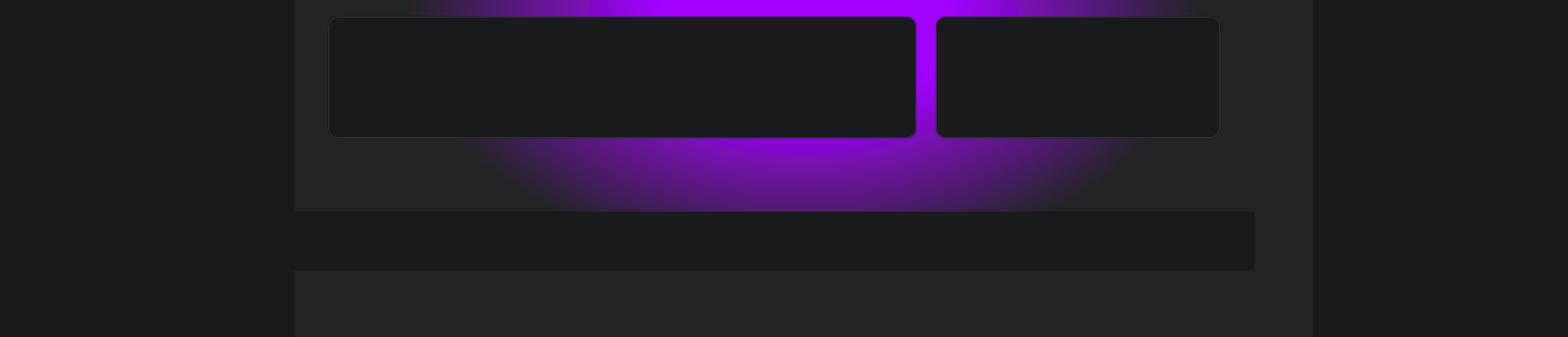
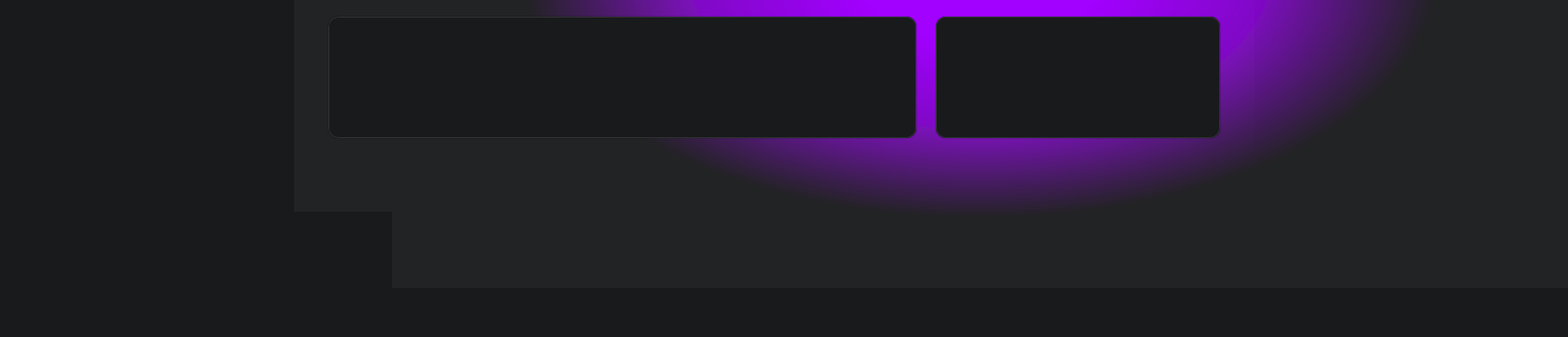
Before and after one commit to SamuelToledo123/ImSamuelToledo.github.io, a plain HTML site: page index.html in a window 1280 px wide. Shown: the part 546-890 px from the top of the page at 98% size, 1600 px wide, since content can reach past the window. After the commit the page ends 840 px from the top, so only its background shows below. Drawn offline with Linux system fonts and the light colour scheme.

Commit message:
fixed gradiant?

```diff
--- a/index.html
+++ b/index.html
@@ -94,8 +94,9 @@
 
 </main>
 
-<div class="gradient"></div>
-
+<div class="gradient-container">
+    <div class="gradient"></div>
+</div>
 <footer class="footer">
     <div class="footer-text">
     </div>
--- a/style.css
+++ b/style.css
@@ -135,13 +135,23 @@ body {
 
 }
 
+.gradient-container {
+    position: absolute;
+    display: flex;
+    justify-content: end;
+    align-items: end;
+    top: 200px;
+    left: 400px;
+    padding: 0;
+    margin: 0;
+}
+
+
  .gradient {
-    width: 65rem;
+    width:75rem;
     height: 40rem;
-    margin:200px 500px;
     /* background-image: radial-gradient(rgb(243, 243, 243)25%, rgba(163, 171, 189, 0.473)50%, #222324 70%); */
-    background-image: radial-gradient(rgb(162, 0, 255)20%,rgba(162, 0, 255, 0.733)30%, rgba(165, 10, 255, 0.692)20%, #222324 55%);
-    overflow: hidden;
+    background-image: radial-gradient(rgb(162, 0, 255)15%,rgba(162, 0, 255, 0.733)35%, rgba(165, 10, 255, 0.692)30%, #222324 55%);
 
 }
 
@@ -244,9 +254,7 @@ body {
        "c6 c6 c7";
 
    }
-   .gradient {
-    margin: 250px 300px;
-   }
+
 }
 
 
```
